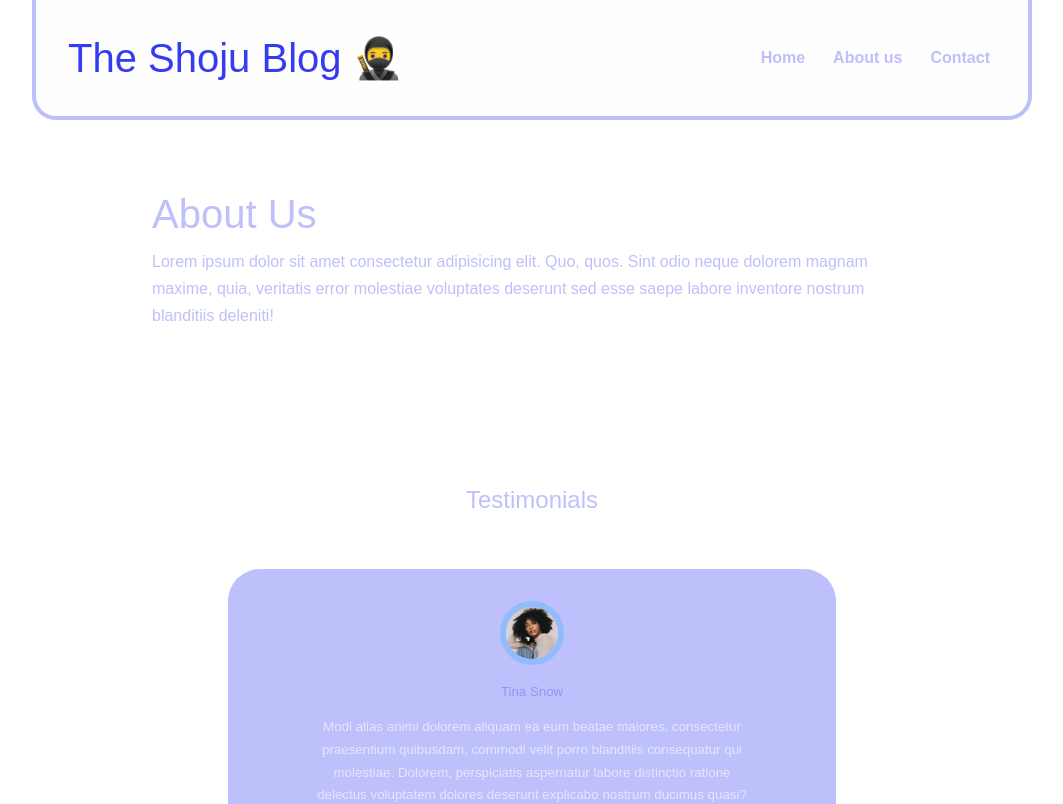
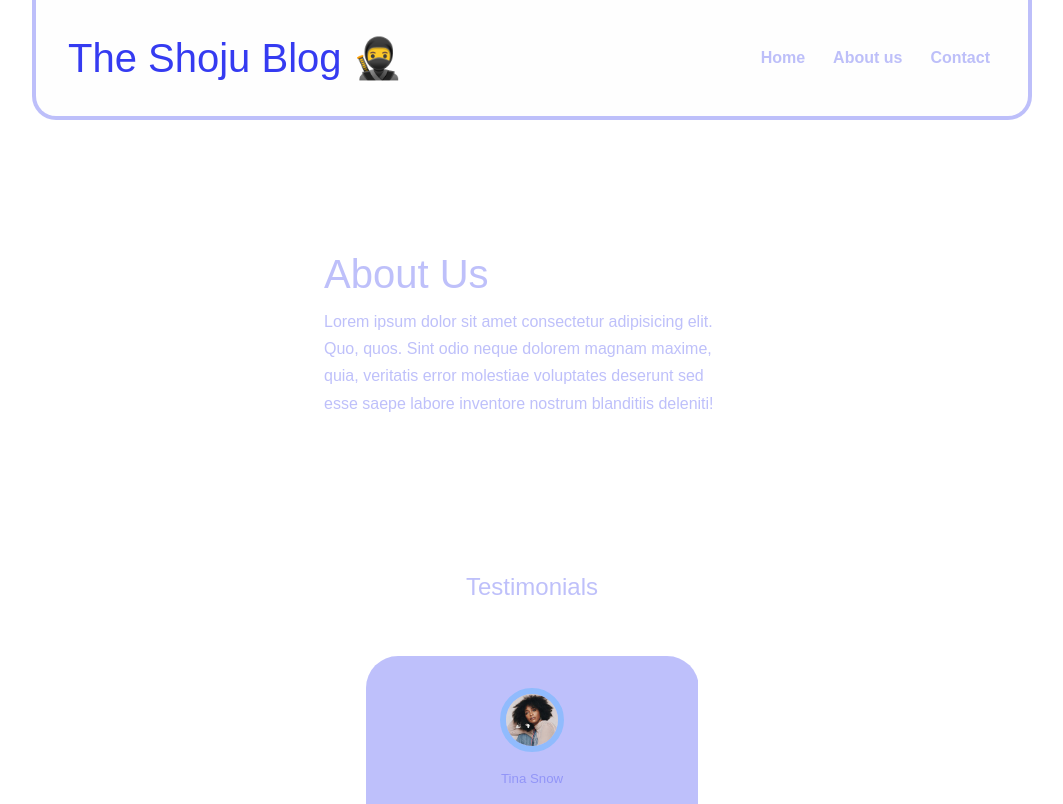
Before and after one commit to CarlAbel/spaappproject, a React (Create React App) app: page /about in a window 1280 px wide. Shown: the top 804 px of the page, without its empty margins (108-1171 px from the left). Built offline with nearby package versions, Linux system fonts and the light colour scheme.

Commit message:
adding styles and Quote

```diff
--- a/src/components/AboutUs/AboutUs.jsx
+++ b/src/components/AboutUs/AboutUs.jsx
@@ -1,8 +1,19 @@
 import Testimonials from "../Testimonials/Testimonials"
 
+/** @jsxImportSource @emotion/react */
+import { css } from "@emotion/react"
+import GetQuote from "../GetQuote/GetQuote"
+
 const AboutUs = () => {
+  const styles = {
+    aboutContainer: css`
+      max-width: 60%;
+      margin: 40px auto;
+      padding: 20px;
+    `,
+  }
   return (
-    <div>
+    <div css={styles.aboutContainer}>
       <h1>About Us</h1>
       <p>
         Lorem ipsum dolor sit amet consectetur adipisicing elit. Quo, quos. Sint
@@ -12,6 +23,7 @@ const AboutUs = () => {
       </p>
       <div>
         <Testimonials />
+        <GetQuote />
       </div>
     </div>
   )
--- a/src/components/Contact/Contact.jsx
+++ b/src/components/Contact/Contact.jsx
@@ -1,8 +1,19 @@
 import Testimonials from "../Testimonials/Testimonials"
+/** @jsxImportSource @emotion/react */
+import { css } from "@emotion/react"
+import GetQuote from "../GetQuote/GetQuote"
 
 const Contact = () => {
+  const styles = {
+    contactContainer: css`
+      max-width: 60%;
+      margin: 40px auto;
+      padding: 20px;
+    `,
+  }
+
   return (
-    <div>
+    <div css={styles.contactContainer}>
       <h1>Contact</h1>
       <p>
         Lorem ipsum dolor sit amet consectetur adipisicing elit. Quo, quos. Sint
@@ -12,6 +23,7 @@ const Contact = () => {
       </p>
       <div>
         <Testimonials />
+        <GetQuote />
       </div>
     </div>
   )
--- a/src/components/Home/Home.jsx
+++ b/src/components/Home/Home.jsx
@@ -1,8 +1,18 @@
 import Testimonials from "../Testimonials/Testimonials"
+/** @jsxImportSource @emotion/react */
+import { css } from "@emotion/react"
+import GetQuote from "../GetQuote/GetQuote"
 
 const Home = () => {
+  const styles = {
+    homeContainer: css`
+      max-width: 60%;
+      margin: 40px auto;
+      padding: 20px;
+    `,
+  }
   return (
-    <div>
+    <div css={styles.homeContainer}>
       <h1>Home</h1>
       <p>
         Lorem ipsum dolor sit amet consectetur adipisicing elit. Quo, quos. Sint
@@ -12,6 +22,7 @@ const Home = () => {
       </p>
       <div>
         <Testimonials />
+        <GetQuote />
       </div>
     </div>
   )
```
